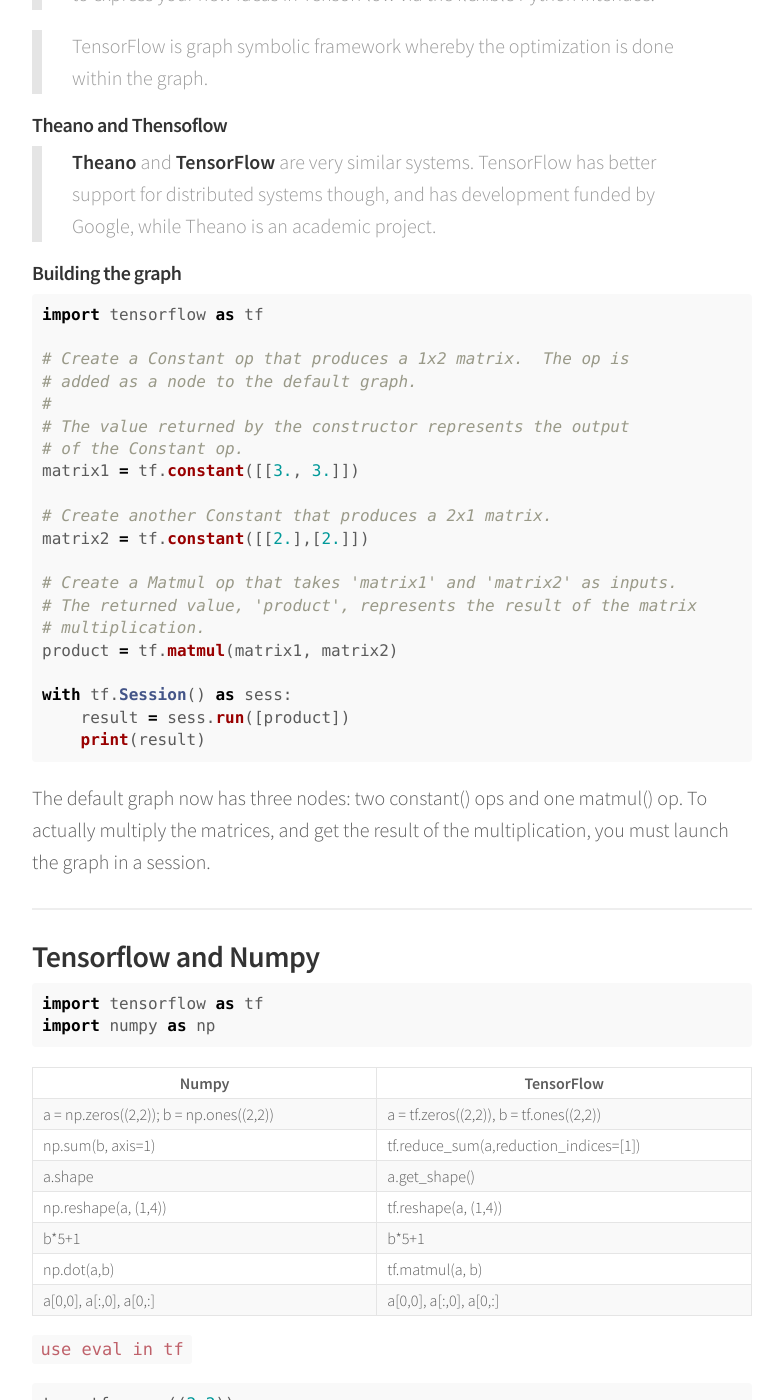
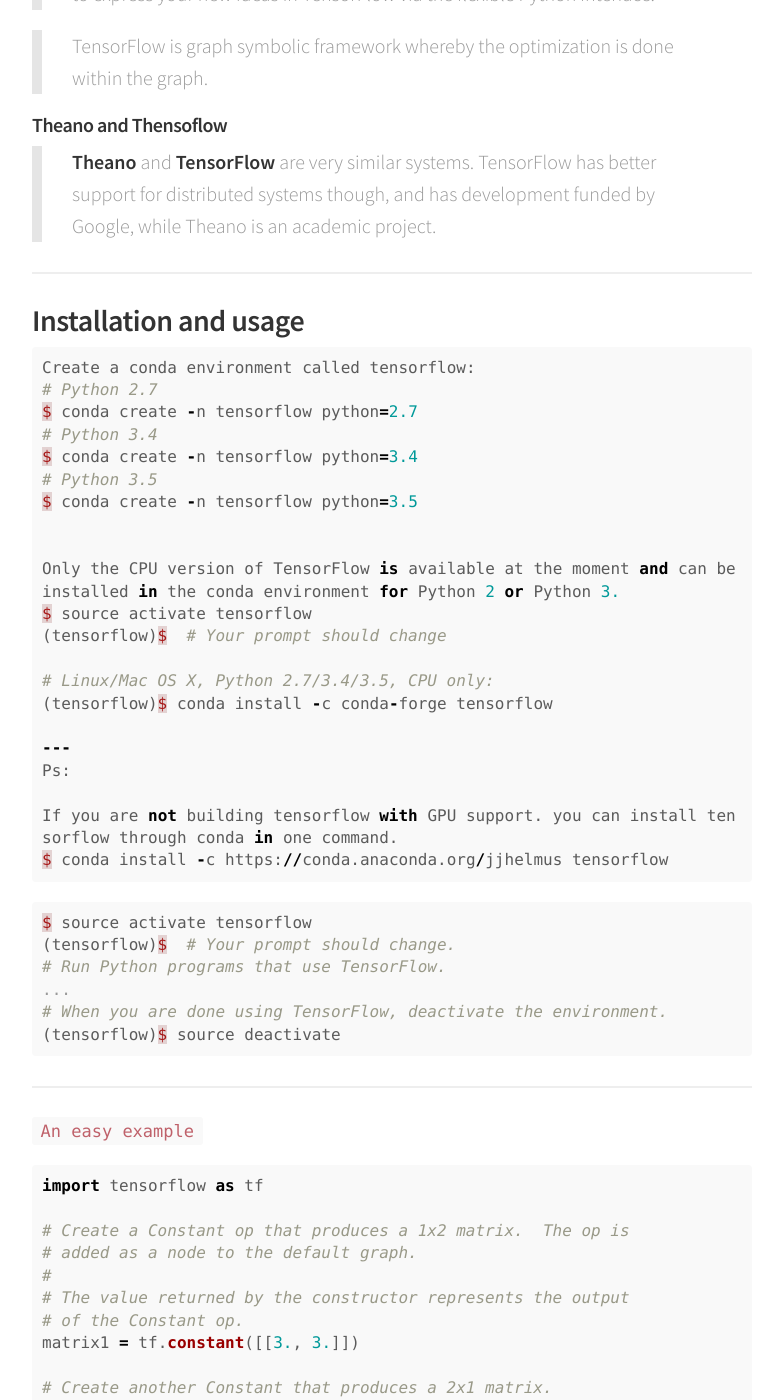
Before and after one commit to wsgan001/blog-1, a Jekyll site: the page built from _posts/2016-11-08-Tensorflow Introduction.md, in a window 1280 px wide and 1400 px high, scrolled down 840 px. Shown: the whole window, without its empty margins (248-1031 px from the left). Built offline with Jekyll 4.4.1, drawn with Linux system fonts in a browser that asks for light colours; nearby versions of some CDN libraries; comment, search, counter and statistics services are not loaded.

Commit message:
tensorflow

````diff
--- a/_posts/2016-11-08-Tensorflow Introduction.md
+++ b/_posts/2016-11-08-Tensorflow Introduction.md
@@ -19,7 +19,46 @@
 
 > **Theano** and **TensorFlow** are very similar systems. TensorFlow has better support for distributed systems though, and has development funded by Google, while Theano is an academic project.
 
-##### Building the graph
+---
+
+### Installation and usage
+
+```python
+Create a conda environment called tensorflow:
+# Python 2.7
+$ conda create -n tensorflow python=2.7
+# Python 3.4
+$ conda create -n tensorflow python=3.4
+# Python 3.5
+$ conda create -n tensorflow python=3.5
+
+
+Only the CPU version of TensorFlow is available at the moment and can be installed in the conda environment for Python 2 or Python 3.
+$ source activate tensorflow
+(tensorflow)$  # Your prompt should change
+
+# Linux/Mac OS X, Python 2.7/3.4/3.5, CPU only:
+(tensorflow)$ conda install -c conda-forge tensorflow
+
+---
+Ps:
+
+If you are not building tensorflow with GPU support. you can install tensorflow through conda in one command.
+$ conda install -c https://conda.anaconda.org/jjhelmus tensorflow
+```
+
+```python
+$ source activate tensorflow
+(tensorflow)$  # Your prompt should change.
+# Run Python programs that use TensorFlow.
+...
+# When you are done using TensorFlow, deactivate the environment.
+(tensorflow)$ source deactivate
+```
+
+---
+
+`An easy example`
 
 ```python
 import tensorflow as tf
````
